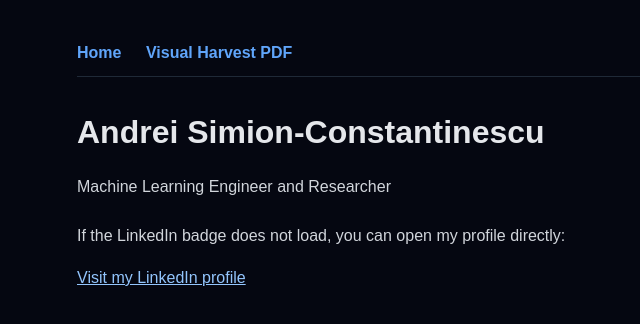
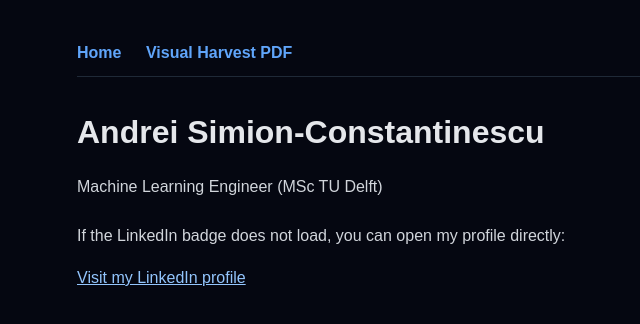
Before and after one commit to simionAndrei/simionandrei.github.io, a plain HTML site: page index.html in a window 1280 px wide. Shown: the full height of the page, 163-803 px from the left. Drawn offline with Linux system fonts and the light colour scheme.

Commit message:
Update index.html

```diff
--- a/index.html
+++ b/index.html
@@ -68,7 +68,7 @@
     </nav>
 
     <h1>Andrei Simion-Constantinescu</h1>
-    <p>Machine Learning Engineer and Researcher</p>
+    <p>Machine Learning Engineer (MSc TU Delft)</p>
 
     <div class="content">
       <!-- LinkedIn Badge -->
@@ -91,4 +91,5 @@
       </p>
     </div>
   </body>
+
 </html>
```
